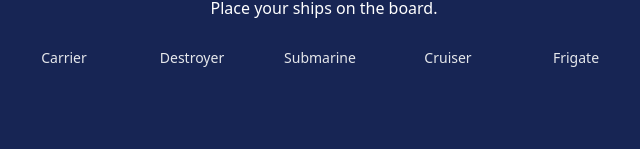
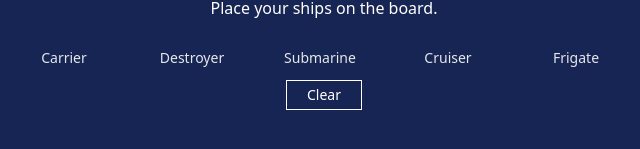
Before and after one commit to Naamee/battleship, a Vue app: page /battle in a window 1280 px wide. Shown: the part 369-518 px from the top of the page, without its empty margins (316-956 px from the left). Built offline with nearby package versions, Linux system fonts and the light colour scheme.

Commit message:
added function to clear board

```diff
--- a/src/components/GameBoardPlayer.vue
+++ b/src/components/GameBoardPlayer.vue
@@ -61,12 +61,13 @@ const moveShip = (move, previousListener) => {
         if (move.orientation === 'Horizontal') {
           if (gameStore.playerPlaceShip(props.shipClass[0], props.shipClass[1], move.offset, move.start, move.orientation) === true) {
             myBoard.value.removeEventListener('keydown', handleKeydown, true)
-
+            gameStore.generateCells()
           }
 
         } else {
           if (gameStore.playerPlaceShip(props.shipClass[0], props.shipClass[1], move.start, move.offset, move.orientation) === true) {
             myBoard.value.removeEventListener('keydown', handleKeydown, true)
+            gameStore.generateCells()
           }
         }
         break
--- a/src/components/GameMain.vue
+++ b/src/components/GameMain.vue
@@ -1,5 +1,5 @@
 <script setup>
-import { ref, onMounted } from 'vue'
+import { ref, onMounted, watch } from 'vue'
 import { useGameStore } from '@/stores/GameStore'
 import GameBoardPlayer from '@/components/GameBoardPlayer.vue'
 import GameBoardComp from '@/components/GameBoardComp.vue'
@@ -17,6 +17,10 @@ onMounted(() => {
   playerboard.value = gameStore.playerboard.board
   compboard.value = gameStore.compboard.board
 })
+
+watch(() => gameStore.playerboard.board, (newVal) => {
+  playerboard.value = newVal
+})
 </script>
 
 <template>
--- a/src/components/ShipMain.vue
+++ b/src/components/ShipMain.vue
@@ -9,13 +9,16 @@ defineEmits(['placeShip'])
 </script>
 
 <template>
-    <ShipMessage message="Place your ships on the board."/>
+    <ShipMessage v-if="gameStore.placedShips.length!==5" message="Place your ships on the board."/>
     <div class="flex mt-5 justify-center text-sm text-gray-200">
         <div v-for="([key, value]) in Object.entries(ships)" :key="key" class="flex mt-1">
             <div class="flex justify-center p-1 w-32">
             <!--ship name-->
-            <button @click="$emit('placeShip', [key, value])" class="mr-2 capitalize disabled:text-red-900" :disabled="placedShips.includes(key)">{{ key }}</button>
+            <button @click="$emit('placeShip', [key, value])" class="mr-2 capitalize disabled:text-green-500" :disabled="placedShips.includes(key)">{{ key }}</button>
              </div>
     </div>
     </div>
+    <div class="flex justify-center mt-2">
+        <button @click="gameStore.clearPlacedShips" class="text-white text-sm border border-white px-5 py-1">Clear</button>
+    </div>
 </template>
--- a/src/stores/GameStore.js
+++ b/src/stores/GameStore.js
@@ -34,6 +34,12 @@ export const useGameStore = defineStore('game', {
                 return false
             }
         },
+        clearPlacedShips() {
+            this.playerboard.createBoard()
+            while (this.placedShips.length > 0) {
+                this.placedShips.pop();
+              }
+        },
         compPlaceShip(ship, x, y, direction) {
             this.compboard.placeShip(ship, x, y, direction)
         },
```
